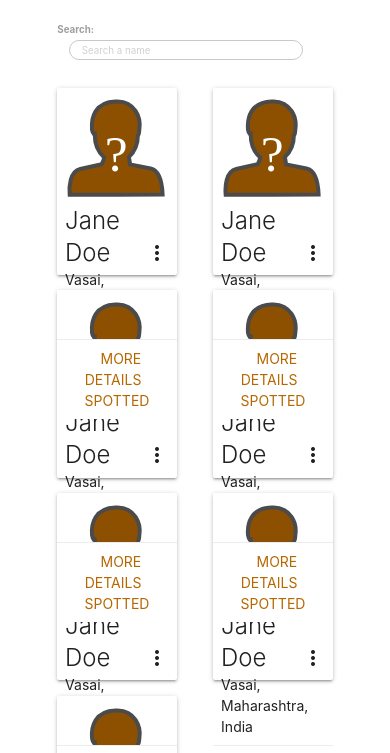
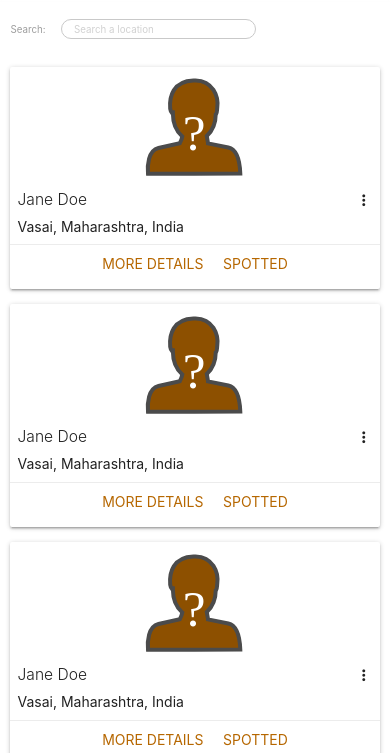
Before and after one commit to thatavocoder/Gumshuda, a plain HTML site: page home.html in a window 390 px wide. Shown: the part 59-812 px from the top of the page. Drawn offline with nearby package versions, Linux system fonts and the light colour scheme.

Commit message:
modified login home

```diff
--- a/CSS/home.css
+++ b/CSS/home.css
@@ -9,16 +9,21 @@ main {
     flex: 1 0 auto !important;
 }
 
-.searchinput{
+.searchbar {
+    position: relative;
+}
+
+.searchinput {
     margin-left: 12vmin !important;
     margin-top: 5vmin;
 }
 
-.searchinput label{
+.searchinput label {
     font-size: 2.5vmin;
+    font-weight: normal;
 }
 
-.searchbar input{
+.searchbar input {
     width: 60vmin;
     height: 5vmin;
     margin-left: 3vmin;
@@ -31,7 +36,7 @@ main {
     padding-right: 3vmin;
 }
 
-.grid-container{
+.grid-container {
     margin-left: 10vmin;
     margin-right: 10vmin;
 }
@@ -52,6 +57,11 @@ main {
 
 .card-content span {
     margin-bottom: 0 !important;
+    font-size: 4vmin !important;
+}
+
+.card span i {
+    font-size: 4.5vmin;
 }
 
 .card-action {
@@ -62,3 +72,41 @@ main {
     margin: 2vmin !important;
     color: #b66700 !important;
 }
+
+@media only screen and (max-width: 700px) {
+    .searchinput {
+        margin-left: 0 !important;
+    }
+    .searchinput input {
+        width: 50vmin !important;
+    }
+    .grid-container {
+        margin: 0 !important;
+    }
+    .grid-container .col {
+        padding-left: 0.5vmin !important;
+        padding-right: 0.5vmin !important;
+    }
+    .card {
+        height: 57vmin !important;
+    }
+}
+
+@media only screen and (min-width: 701px) and (max-width: 768px){
+    .searchinput {
+        margin-left: 0 !important;
+    }
+    .searchinput input {
+        width: 50vmin !important;
+    }
+    .grid-container {
+        margin: 0 !important;
+    }
+    .grid-container .col {
+        padding-left: 0.5vmin !important;
+        padding-right: 0.5vmin !important;
+    }
+    .card {
+        height: 46vmin !important;
+    }
+}
--- a/home.html
+++ b/home.html
@@ -35,14 +35,14 @@
   <main>
     <div class="searchbar">
       <div class="row">
-        <div class="col s8 l6 searchinput">
+        <div class="col s12 l6 searchinput">
             <label>Search:</label>
-            <input id="inline" type="text" class="browser-default" placeholder="Search a name">
+            <input id="inline" type="text" class="browser-default" placeholder="Search a location">
         </div>
       </div>
     </div>
     <div class="grid-container row">
-      <div class="col s6 l3">
+      <div class="col s12 m6 l3">
         <div class="card sticky-action">
           <div class="card-image waves-effect waves-block waves-light">
             <img class="activator" src="images/missingperson.svg">
@@ -72,7 +72,7 @@
           </div>
         </div>
       </div>
-      <div class="col s6 l3">
+      <div class="col s12 m6 l3">
         <div class="card sticky-action">
           <div class="card-image waves-effect waves-block waves-light">
             <img class="activator" src="images/missingperson.svg">
@@ -102,7 +102,7 @@
           </div>
         </div>
       </div>
-      <div class="col s6 l3">
+      <div class="col s12 m6 l3">
         <div class="card sticky-action">
           <div class="card-image waves-effect waves-block waves-light">
             <img class="activator" src="images/missingperson.svg">
@@ -132,7 +132,7 @@
           </div>
         </div>
       </div>
-      <div class="col s6 l3">
+      <div class="col s12 m6 l3">
         <div class="card sticky-action">
           <div class="card-image waves-effect waves-block waves-light">
             <img class="activator" src="images/missingperson.svg">
@@ -162,7 +162,7 @@
           </div>
         </div>
       </div>
-      <div class="col s6 l3">
+      <div class="col s12 m6 l3">
         <div class="card sticky-action">
           <div class="card-image waves-effect waves-block waves-light">
             <img class="activator" src="images/missingperson.svg">
@@ -192,7 +192,7 @@
           </div>
         </div>
       </div>
-      <div class="col s6 l3">
+      <div class="col s12 m6 l3">
         <div class="card sticky-action">
           <div class="card-image waves-effect waves-block waves-light">
             <img class="activator" src="images/missingperson.svg">
@@ -222,7 +222,7 @@
           </div>
         </div>
       </div>
-      <div class="col s6 l3">
+      <div class="col s12 m6 l3">
         <div class="card sticky-action">
           <div class="card-image waves-effect waves-block waves-light">
             <img class="activator" src="images/missingperson.svg">
```
